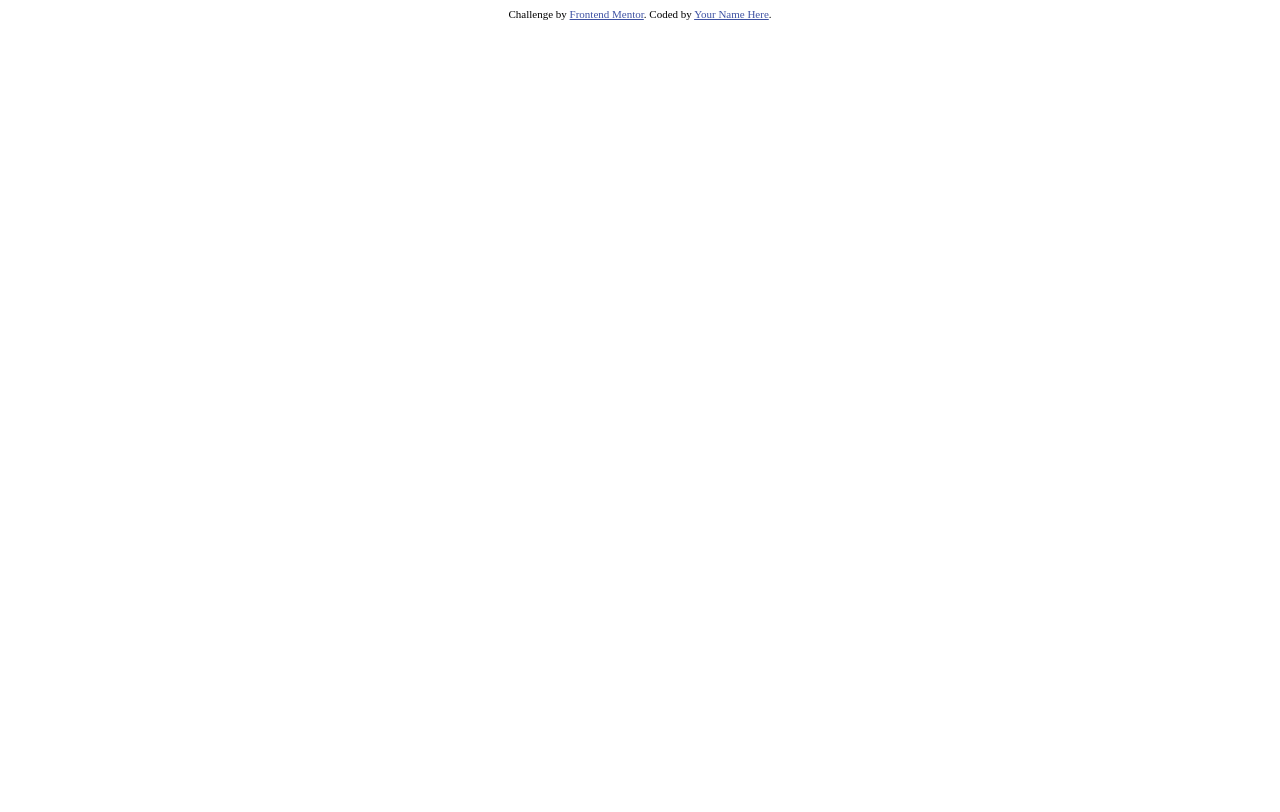
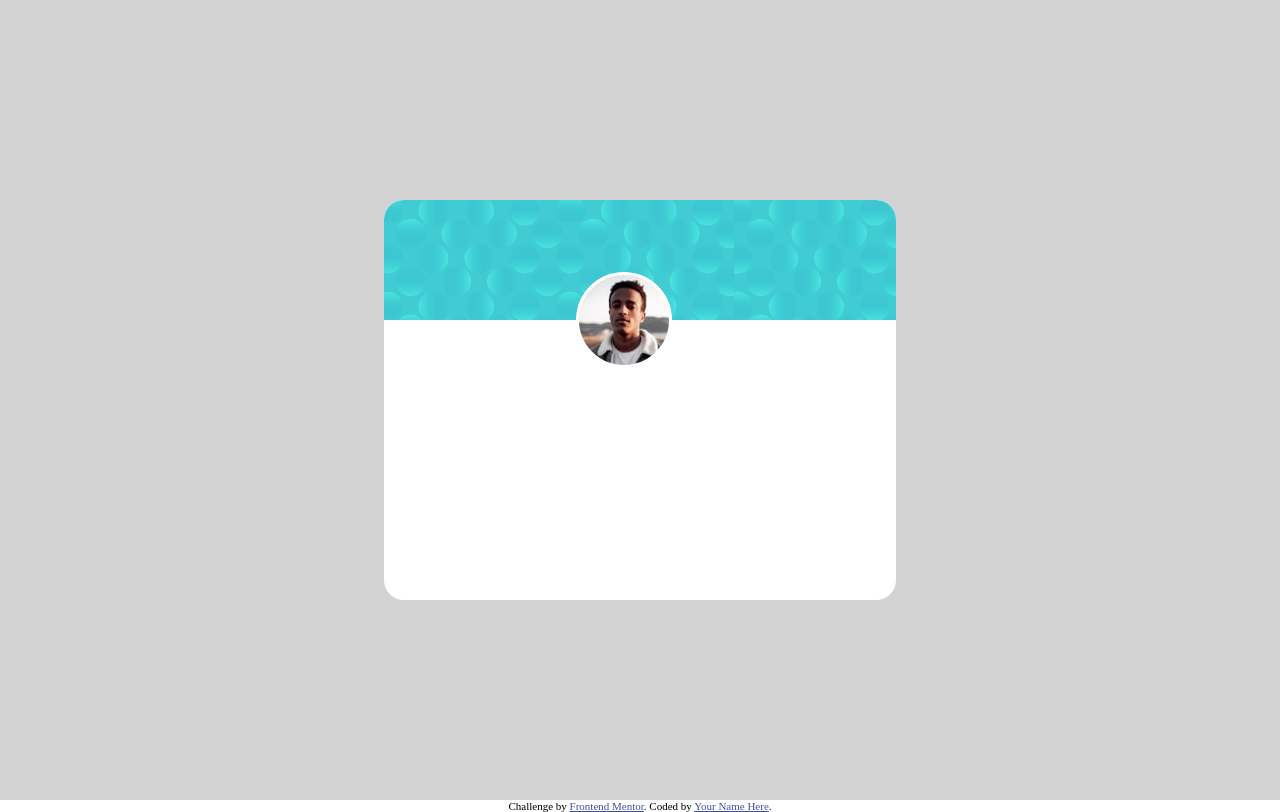
Before and after one commit to ProfKache/frontendmentor-challenges, a plain HTML site: page newbie/profile-card-component/index.html in a window 1280 px wide. Drawn offline with Linux system fonts and the light colour scheme.

Commit message:
Add preliminary styles for the profile card

```diff
--- a/newbie/profile-card-component/css/style.css
+++ b/newbie/profile-card-component/css/style.css
@@ -0,0 +1,44 @@
+html {
+  font-size: 62.5%;
+}
+
+body {
+  margin: 0;
+}
+
+.container {
+  width: 100%;
+  display: flex;
+  justify-content: center;
+  align-items: center;
+  background: lightgrey;
+  height: 100vh;
+}
+
+.profile {
+  width: 40%;
+  background: #fff;
+  height: 50%;
+  /* border: 1px solid grey; */
+  border-radius: 2rem;
+  position: relative;
+}
+
+.upper {
+  background: url('/images/bg-pattern-card.svg');
+  width: 100%;
+  height: 30%;
+  border-radius: 2rem 2rem 0 0;
+}
+
+.circle {
+  width: 9rem;
+  height: 9rem;
+  border: 3px solid white;
+  border-radius: 100%;
+  background: url('/images/image-victor.jpg');
+  position: fixed;
+  top: 34vh;
+  left: 45vw;
+  object-fit: cover;
+}
--- a/newbie/profile-card-component/index.html
+++ b/newbie/profile-card-component/index.html
@@ -11,6 +11,8 @@
       sizes="32x32"
       href="./images/favicon-32x32.png"
     />
+
+    <link rel="stylesheet" href="css/style.css" />
 
     <title>Frontend Mentor | Profile card component</title>
 
@@ -26,6 +28,12 @@
     </style>
   </head>
   <body>
+    <div class="container">
+      <article class="profile">
+        <div class="upper"></div>
+        <div class="circle"></div>
+      </article>
+    </div>
     <div class="attribution">
       Challenge by
       <a href="https://www.frontendmentor.io?ref=challenge" target="_blank"
```
